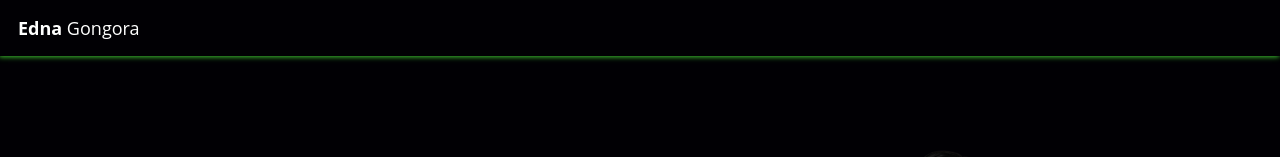
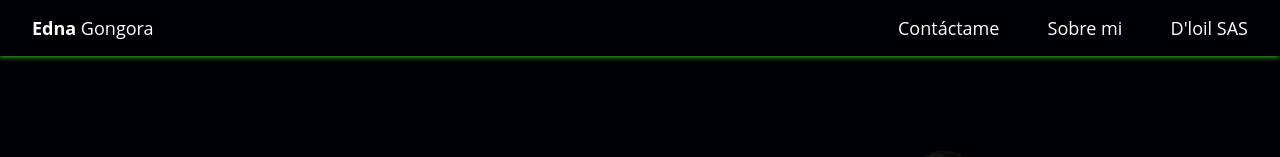
Before and after one commit to IngDonovan/broch-page, a React (Vite) app: page /broch-page in a window 1280 px wide. Shown: the top 157 px of the page. Built offline with nearby package versions, Linux system fonts and the light colour scheme.

Commit message:
mode tablet navbar

```diff
--- a/src/Components/NavHeader/NavHeader.scss
+++ b/src/Components/NavHeader/NavHeader.scss
@@ -12,6 +12,9 @@ header{
         font-size: $tx-xl;
         font-weight: 400;
         box-shadow: $sw-P;
+        @media (min-width: 700px){
+            padding: 16px 32px;
+        }
     }
     .cont-menu{
         display: flex;
@@ -24,10 +27,23 @@ header{
         box-shadow: $sw;
         @media (min-width: 700px){
             display: none;
-      }
+        }
     }
     .cont-menu:hover{
         color: $pColor;
+    }
+    .navTablet{
+        display: none;
+        @media (min-width: 700px){
+            display: flex;
+            width: 350px;
+            ul{
+                width: 100%;
+                display: flex;
+                align-items: center;
+                justify-content: space-between;
+            }
+        }
     }
     .menu-bar{
         background: $sColor;
--- a/src/Components/NavHeader/index.jsx
+++ b/src/Components/NavHeader/index.jsx
@@ -34,6 +34,25 @@ const NavHeader = () => {
             </li>
           </ul>
         </div>
+        <div className="navTablet">
+          <ul>
+            <li>
+              <a href="#contactMe">
+                Contáctame
+              </a>
+            </li>
+            <li>
+              <a href="#aboutMe">
+                Sobre mi
+              </a>
+            </li>
+            <li>
+              <a href="/dloil">
+                D'loil SAS
+              </a>
+            </li>
+          </ul>
+        </div>
       </nav>
       <nav className={isMenuMbOpen ? "menu-bar" : "hidden"}>
         <ul className="menu-bar-list">
```
